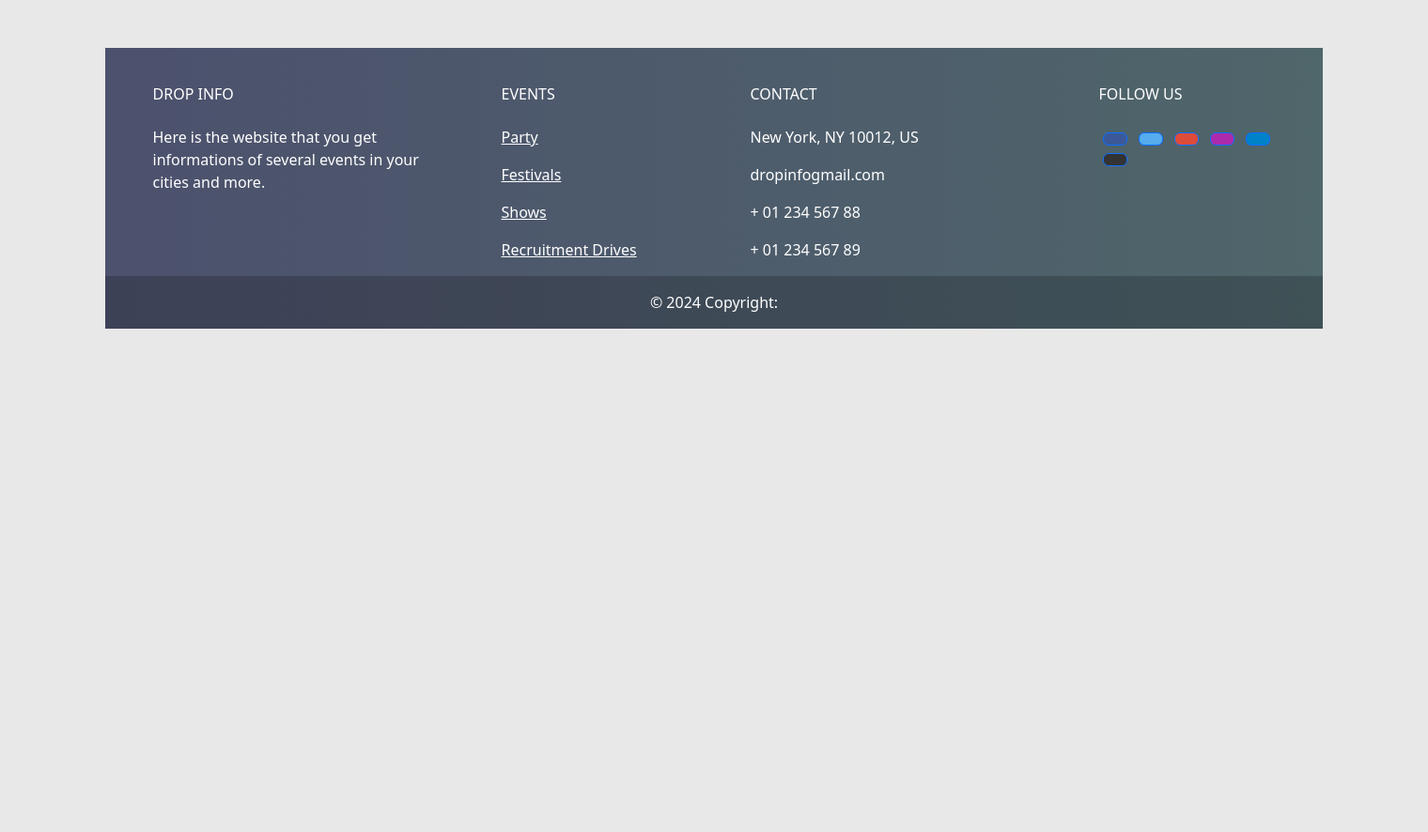
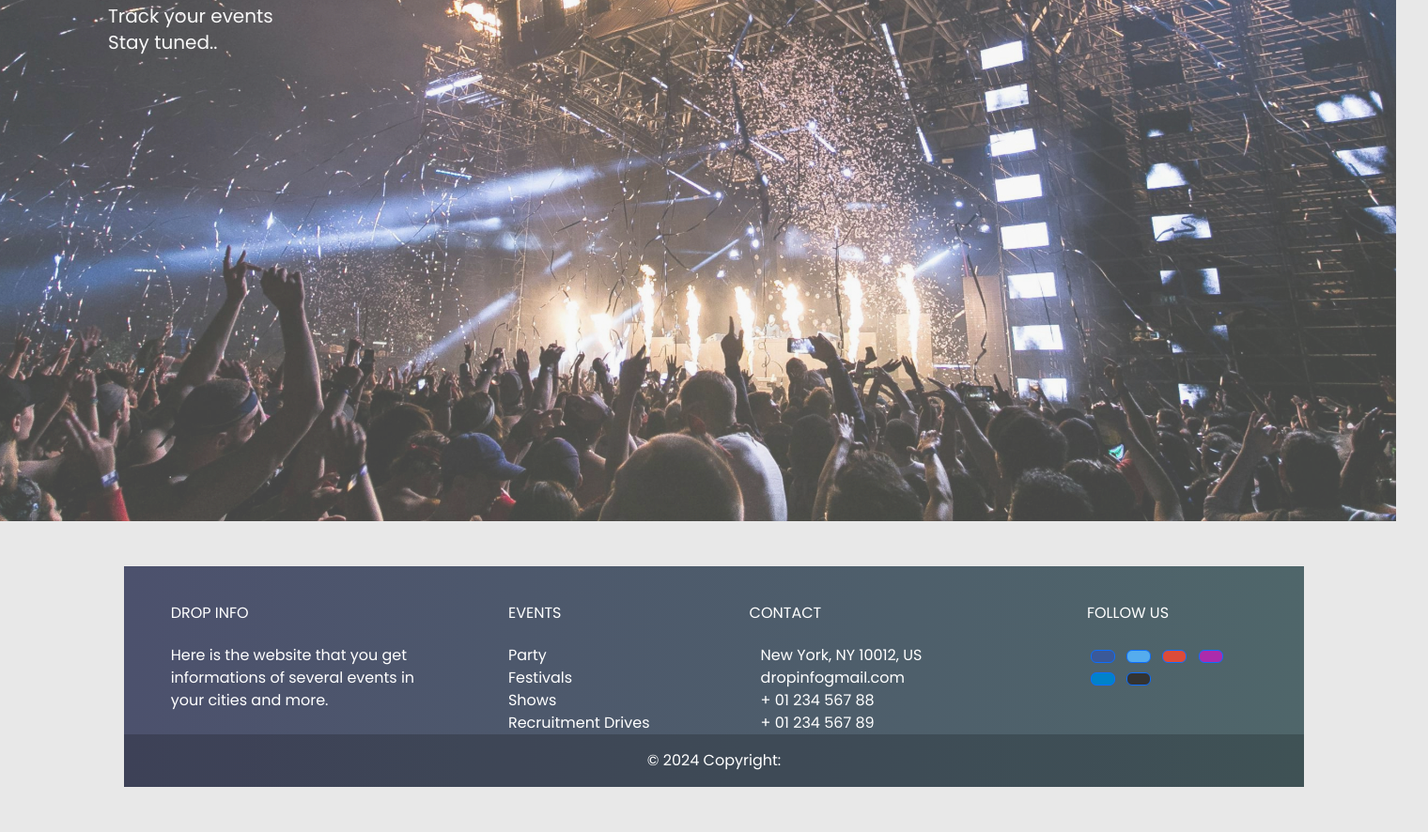
Before and after one commit to AdithyanAnil/Event-Management-App, a Django app: page / in a window 1520 px wide. Shown: the part 361-1247 px from the top of the page at 94% size. Before the commit the page ends 711 px from the top, so only its background shows below. Run offline with Django 5.2, Linux system fonts and the light colour scheme.

Commit message:
home background change

```diff
--- a/events/templates/home.html
+++ b/events/templates/home.html
@@ -5,18 +5,33 @@
         font
     } {% endcomment %}
 </style>
-<section class="p-4" id="home">
-    <div class="container">
+<style>
+    .bg {
+        background-image: url('static/bg.jpg');
+        opacity: 0.7;
+        background-size: cover; /* Adjusts the image to cover the entire div */
+        background-position: center; /* Centers the image */
+        background-repeat: no-repeat; /* Prevents the image from repeating */
+        margin-top:;
+        height: 900px;
+        width: 1486px;
+
+
+      }
+
+</style>
+<section class="bg p-4" id="home">
+    <div class="container ">
         <div class="row align-items-center">
-            <div class="col-md-6">
-                <img src="https://img.freepik.com/premium-photo/logo-company-that-says-word-it_1103290-9754.jpg?size=626&ext=jpg&ga=GA1.1.2093635279.1716356067&semt=ais_user_b" alt="" class="img-fluid">
+            <div class="">
+                <div class="col-md-12 mt-60 font-montserrat text-white ">
+
+                    <h1 class="font-montserrat text-white font-bold text-6xl">DROP INFO</h1> <br>
+                    <h3 class="od1 text-xl">Track your events</h3>
+                    <p class="od1 text-xl">Stay tuned..</p>
+                </div>
             </div>
-            <div class="col-md-6">
 
-                <h1>DROP INFO</h1> <br>
-                <h3 class="od1">Track your events</h3>
-                <p class="od1">Stay tuned..</p>
-            </div>
         </div>
     </div>
 </section>
--- a/events/templates/index.html
+++ b/events/templates/index.html
@@ -2,7 +2,8 @@
 <link href="https://cdn.jsdelivr.net/npm/bootstrap@5.3.3/dist/css/bootstrap.min.css" rel="stylesheet" integrity="sha384-QWTKZyjpPEjISv5WaRU9OFeRpok6YctnYmDr5pNlyT2bRjXh0JMhjY6hW+ALEwIH" crossorigin="anonymous">
 
 <script src="https://cdn.jsdelivr.net/npm/bootstrap@5.3.3/dist/js/bootstrap.bundle.min.js" integrity="sha384-YvpcrYf0tY3lHB60NNkmXc5s9fDVZLESaAA55NDzOxhy9GkcIdslK1eN7N6jIeHz" crossorigin="anonymous"></script>
-
+<link href="https://cdn.jsdelivr.net/npm/tailwindcss@2.2.19/dist/tailwind.min.css" rel="stylesheet">
+<link href="https://fonts.googleapis.com/css2?family=Poppins:wght@400;500;600;700&display=swap" rel="stylesheet">
 
 
 
@@ -17,6 +18,11 @@
     </svg>
 
 </head>
+<style>
+  body {
+    font-family: 'Poppins', sans-serif;
+  }
+</style>
 <body style="scroll-behavior: smooth; background-color:#E8E8E8">
   <style>
     .navbar-custom{
```
Also changed, not shown: events/static/style.css (+0 -8 lines), events/static/bg.jpg (added).
